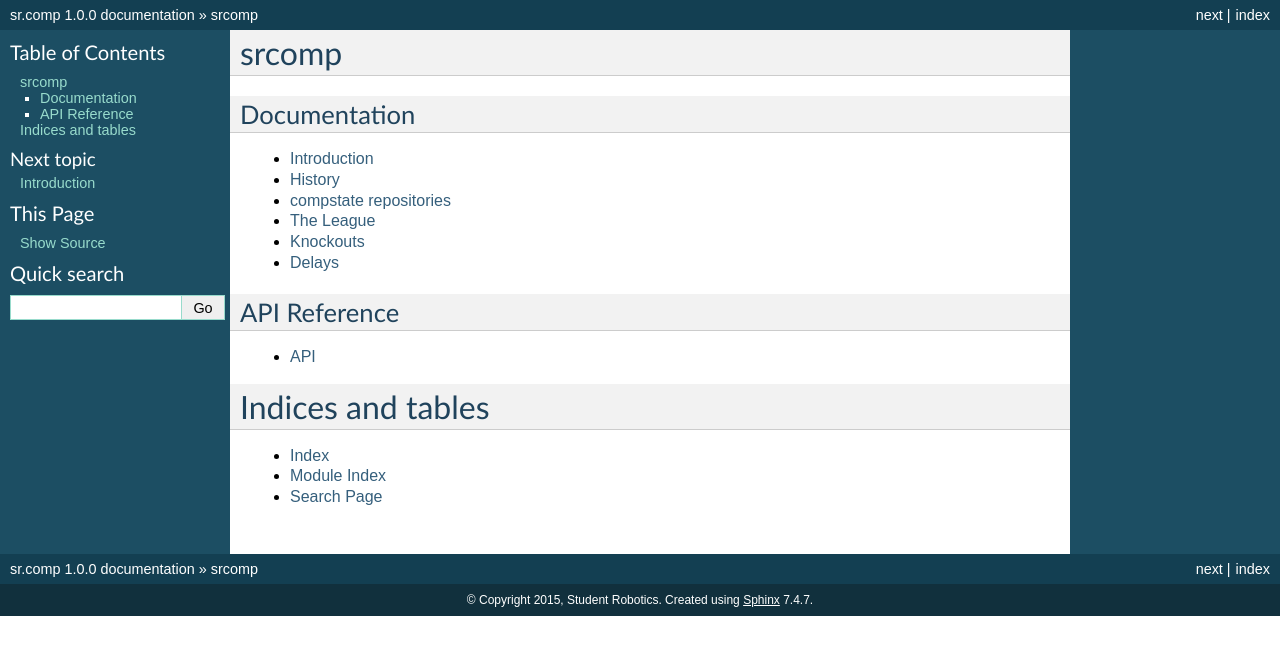
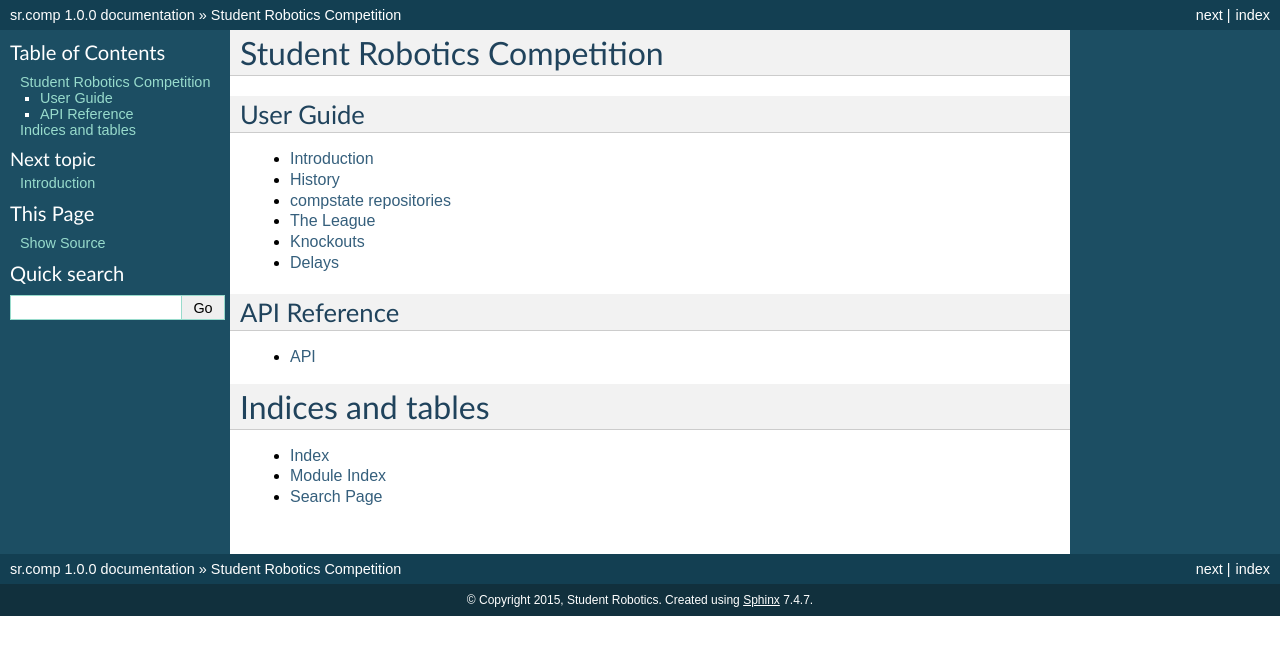
Before and after one commit to srobo-legacy/comp-srcomp, a Sphinx documentation site: the page built from docs/index.rst, in a window 1280 px wide. Shown: the top 655 px of the page. Built offline with Sphinx 7.4.7, drawn with Linux system fonts in a browser that asks for light colours.

Commit message:
Fix some titles in the documentation

```diff
--- a/docs/index.rst
+++ b/docs/index.rst
@@ -1,8 +1,8 @@
-srcomp
-======
+Student Robotics Competition
+============================
 
-Documentation
--------------
+User Guide
+----------
 
 .. toctree::
    :maxdepth: 2
```
